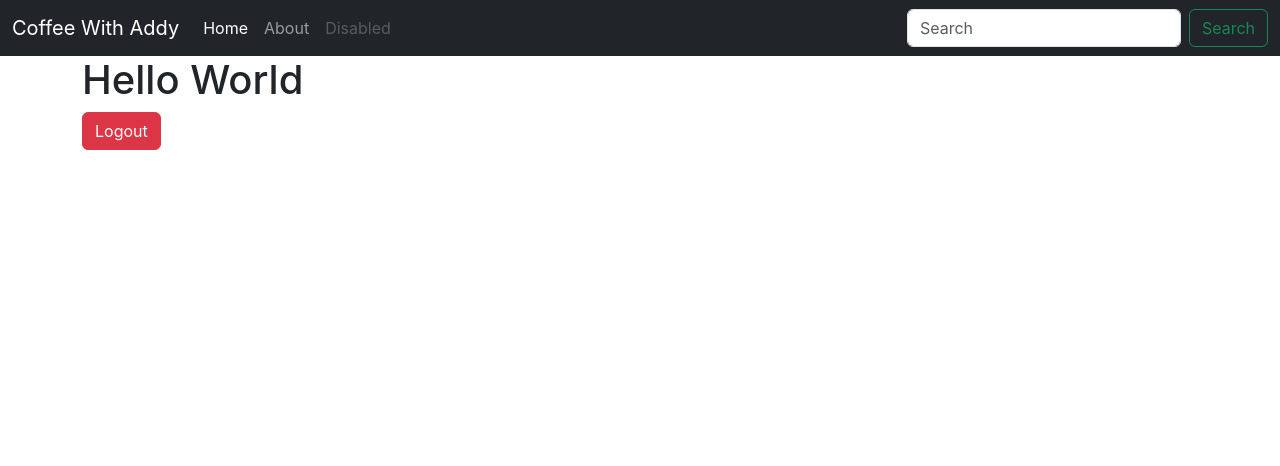
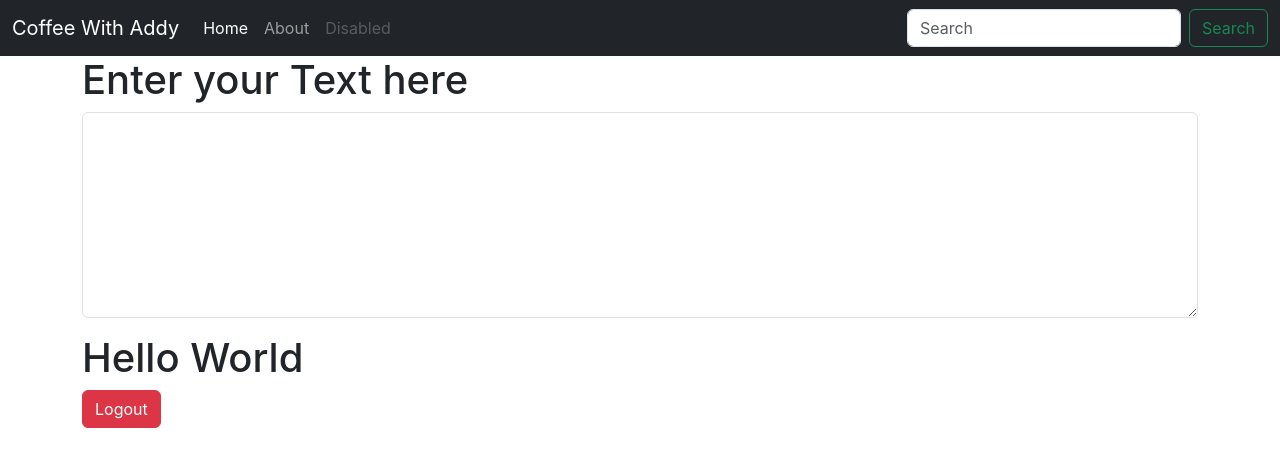
Before and after one commit to AdityaGupta-03/reactBasic, a React (Create React App) app: page / in a window 1280 px wide. Shown: the top 466 px of the page. Built offline with nearby package versions, Linux system fonts and the light colour scheme.

Commit message:
Adding Form file

```diff
--- a/src/App.jsx
+++ b/src/App.jsx
@@ -1,6 +1,7 @@
 //  To style the app.jsx: App.css is used
 import "./App.css";
 import Navbar from "./components/Navbar";
+import Form from "./components/Form";
 
 let loggedIn = true;
 function Success() {
@@ -17,10 +18,12 @@ export default function App() {
     return (
         // This is the react Fragment to return multiple things as a single container
         <>
+          {/* Component with Prop */}
           <Navbar title="Coffee With Addy" />
 
           {/* Nesting Function in the App Component */}
           <div className="container">
+            <Form />
               <h1>Hello World</h1>
               {content}
           </div>
--- /dev/null
+++ b/src/components/Form.jsx
@@ -0,0 +1,12 @@
+import React from 'react'
+
+export default function Form() {
+  return (
+    <div>
+        <h1>Enter your Text here</h1>
+        <div className="mb-3">
+            <textarea className="form-control" id="exampleFormControlTextarea1" rows="8"></textarea>
+        </div>
+    </div>
+  );
+}
```
Lines whose indentation alone changed are shown as unchanged.
